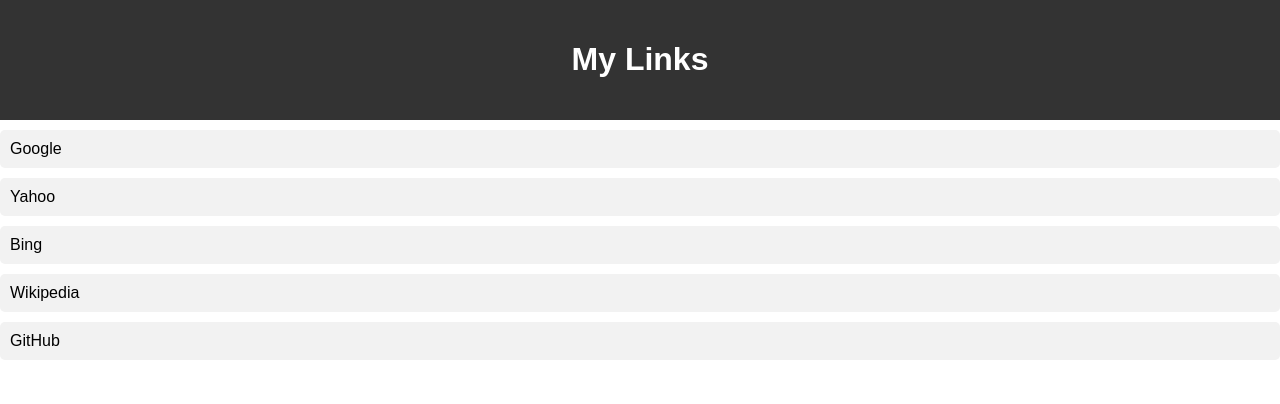
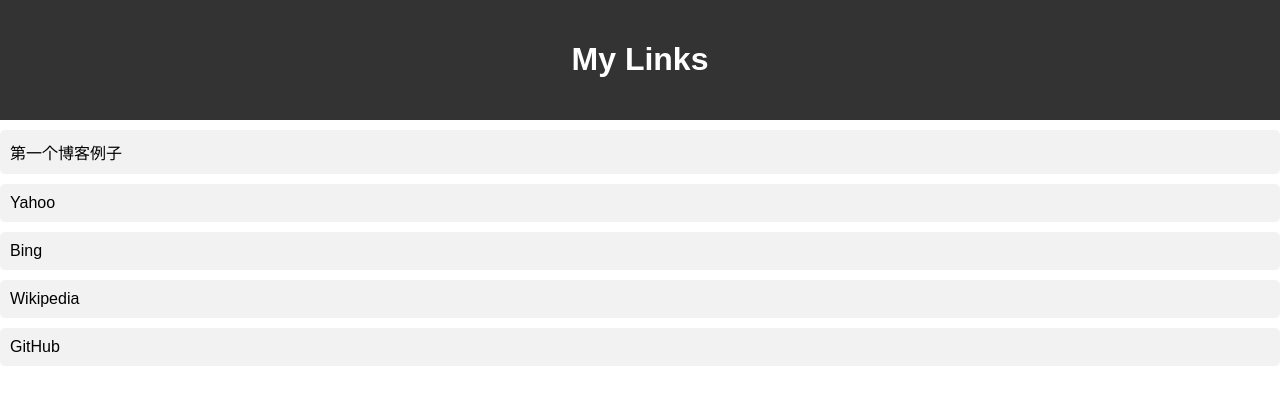
Before and after one commit to hweyAzly/hweyazly.github.io, a plain HTML site: page boker_list.html in a window 1280 px wide. Drawn offline with Linux system fonts and the light colour scheme.

Commit message:
Update boker_list.html

```diff
--- a/boker_list.html
+++ b/boker_list.html
@@ -47,7 +47,7 @@
 
     <main>
       <ul>
-        <li><a href="http://www.google.com">Google</a></li>
+        <li><a href="boke01.html">第一个博客例子</a></li>
         <li><a href="http://www.yahoo.com">Yahoo</a></li>
         <li><a href="http://www.bing.com">Bing</a></li>
         <li><a href="http://www.wikipedia.org">Wikipedia</a></li>
```
